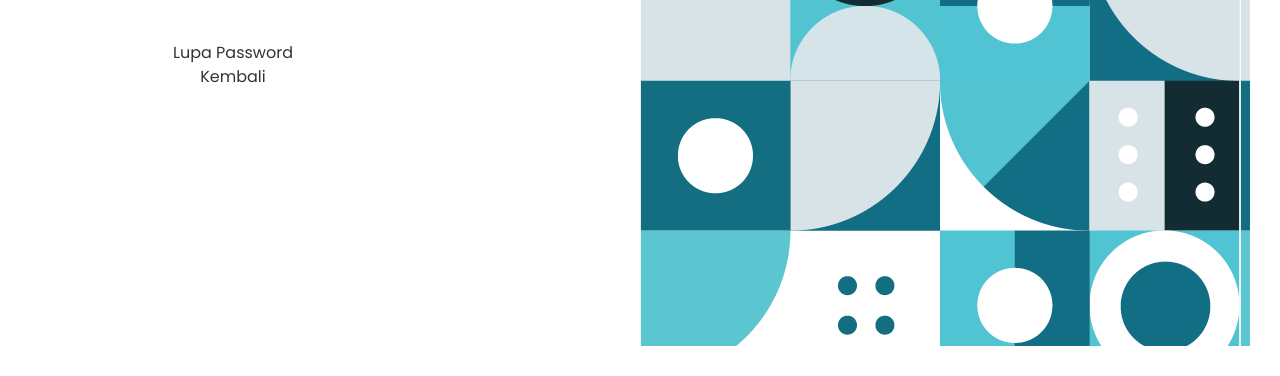
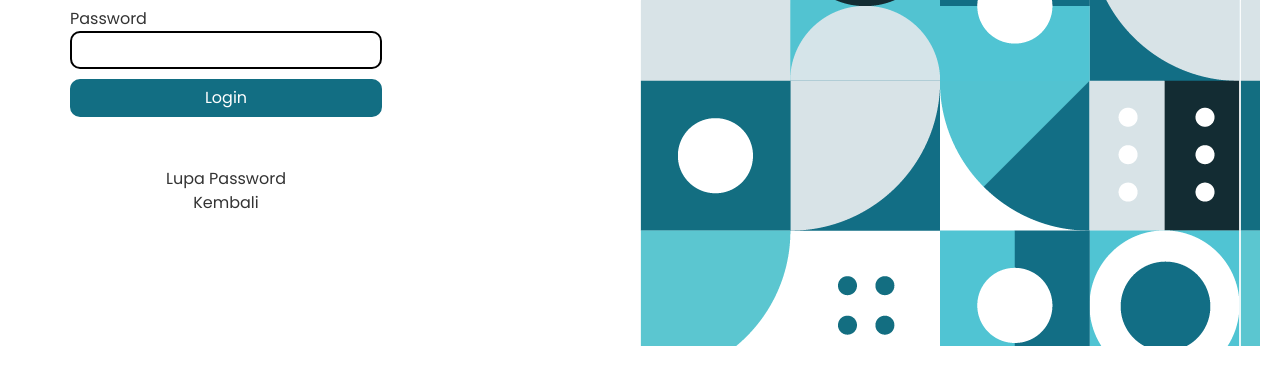
Before and after one commit to febryntara/intechfest, a plain HTML site: page auth/login.html in a window 1280 px wide. Shown: the part 424-800 px from the top of the page. Drawn offline with nearby package versions, Linux system fonts and the light colour scheme.

Commit message:
benerin input di auth

```diff
--- a/index.css
+++ b/index.css
@@ -431,14 +431,14 @@ nav {
   display: grid;
   grid-template-columns: 1fr 1fr;
   justify-content: center;
-  padding: 30px;
+  padding: 30px 20px;
   box-sizing: border-box;
 }
 .auth-content {
   width: 100%;
   padding: 30px 50px;
   color: var(--dark);
-  /* align-self: center; */
+  align-self: center;
 }
 .auth-content > img {
   width: 60%;
@@ -455,9 +455,9 @@ nav {
 }
 .auth-box > input {
   width: 100%;
-  height: 30px;
   border-radius: 10px;
   margin-bottom: 10px;
+  padding: 5px 8px;
   border: 2px solid black;
 }
 .auth-box > input:focus {
```
